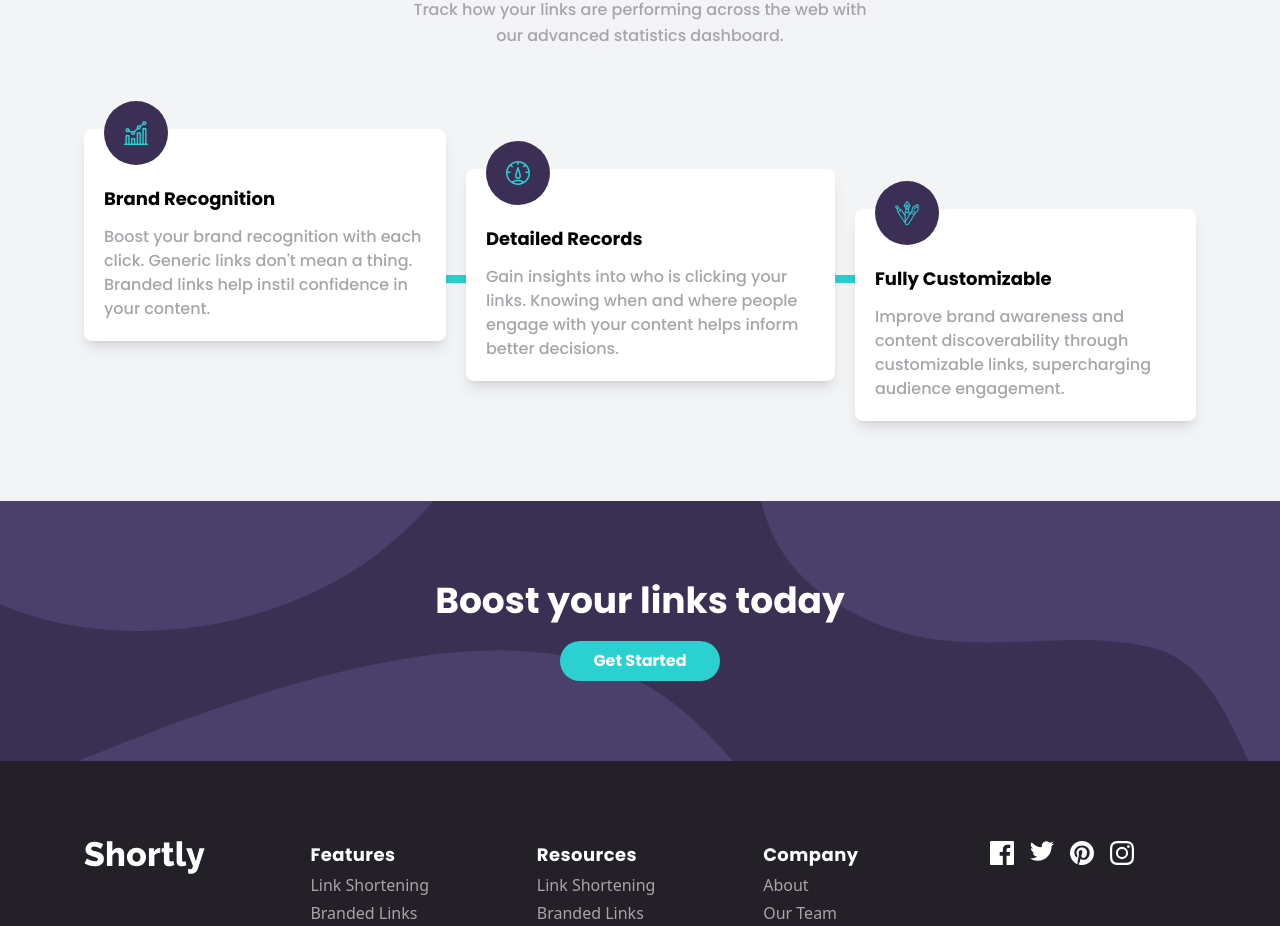
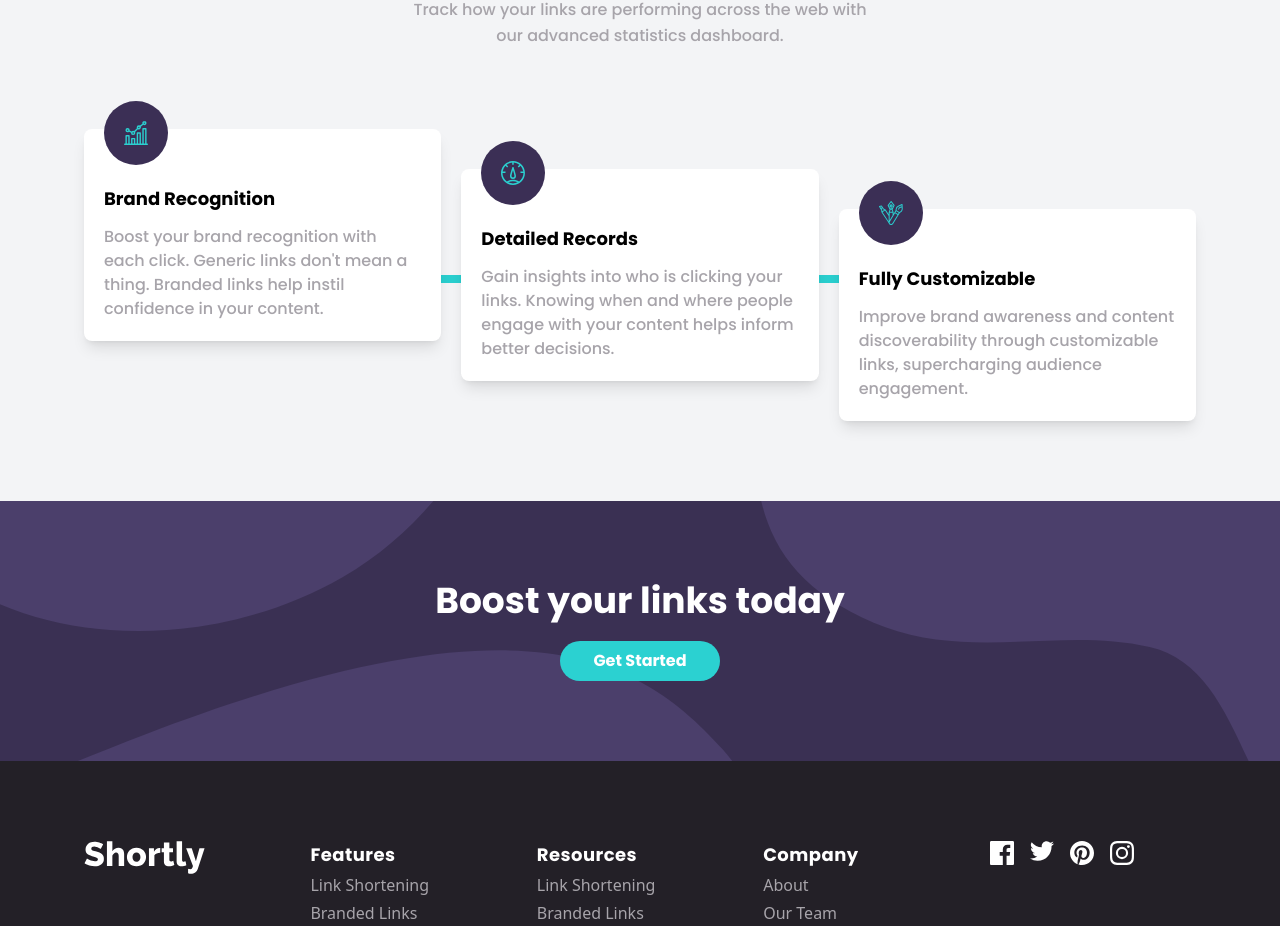
Before and after one commit to Wayles-D/Url-Shortener, a React (Vite) app: page / in a window 1280 px wide. Shown: the part 897-1823 px from the top of the page. Built offline with nearby package versions, Linux system fonts and the light colour scheme.

Commit message:
Updated Advance.jsx

```diff
--- a/src/Advance.jsx
+++ b/src/Advance.jsx
@@ -28,7 +28,7 @@ const Advance = () => {
 
             <div className="hidden md:block absolute top-1/2 left-0 right-0 h-2 bg-[#2ACFCF] z-0"></div>
 
-            <article className="relative z-10 bg-white rounded-lg shadow-lg p-5 text-center md:text-left flex flex-col items-center md:items-start lg:mb-5 ">
+            <article className="relative z-10 bg-white rounded-lg shadow-lg p-5 text-center md:text-left flex flex-col items-center md:items-start lg:mb-5 max-w-sm w-full">
               <div className="p-5 -mt-12 w-16 h-16 bg-[#3B2F55] rounded-full flex items-center justify-center">
                 <img src={brand} alt="icon" />
               </div>
@@ -40,7 +40,7 @@ const Advance = () => {
               </p>
             </article>
 
-            <article className="relative z-10 bg-white rounded-lg shadow-lg p-5 text-center md:text-left flex flex-col items-center md:items-start lg:mt-10 w-full">
+            <article className="relative z-10 bg-white rounded-lg shadow-lg p-5 text-center md:text-left flex flex-col items-center md:items-start lg:mt-10 max-w-sm w-full">
               <div className="p-5 -mt-12 w-16 h-16 bg-[#3B2F55] rounded-full flex items-center justify-center">
                 <img src={detailed} alt="icon" />
               </div>
@@ -52,7 +52,7 @@ const Advance = () => {
               </p>
             </article>
 
-            <article className="relative z-10 bg-white rounded-lg shadow-lg p-5 text-center md:text-left flex flex-col items-center md:items-start lg:mt-20">
+            <article className="relative z-10 bg-white rounded-lg shadow-lg p-5 text-center md:text-left flex flex-col items-center md:items-start lg:mt-20 max-w-sm w-full">
               <div className="p-5 -mt-12 w-16 h-16 bg-[#3B2F55] rounded-full flex items-center justify-center">
                 <img src={customizable} alt="icon" />
               </div>
```
